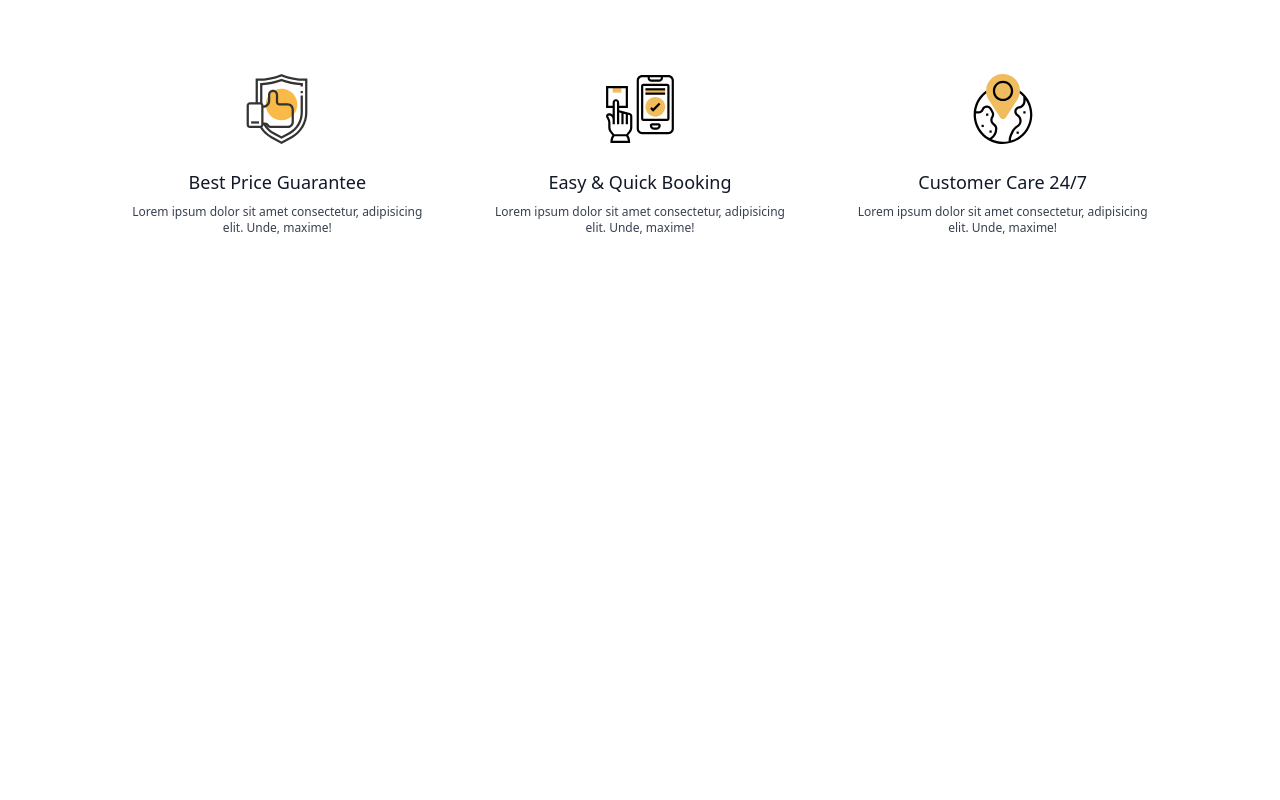
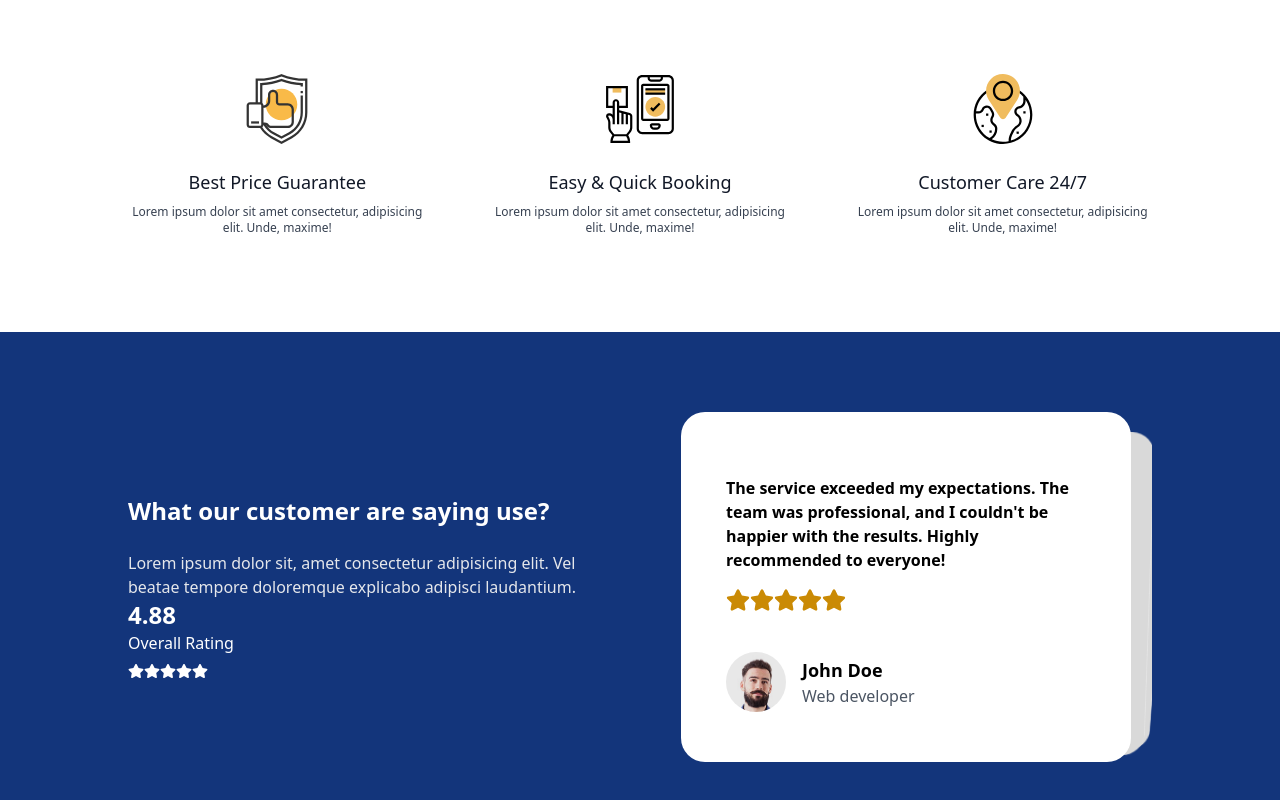
Before and after one commit to Husanjonazamov/naseems-travel-front, a Next.js app: page / in a window 1280 px wide. Shown: the part 2498-3298 px from the top of the page. Before the commit the page ends 2830 px from the top, so only its background shows below. Built offline with nearby package versions, Linux system fonts and the light colour scheme.

Commit message:
New g4f version: 0.5.8.0 (current: 0.3.9.7) | pip install -U g4f

```diff
--- a/app/page.tsx
+++ b/app/page.tsx
@@ -10,6 +10,7 @@
 import Destination from '@/components/Home/Destination/Destination';
 import Hotel from '@/components/Home/Hotel/Hotel';
 import WhyChoose from '@/components/Home/WhyChoose/WhyChoose';
+import Reviews from '@/components/Home/Reviews/Reviews';
 
 
 export default function Home() {
@@ -20,6 +21,7 @@
       <Destination />
       <Hotel />
       <WhyChoose />
+      <Reviews />
     </div>
   )
 }
--- /dev/null
+++ b/components/Home/Reviews/ReviewSlider.tsx
@@ -0,0 +1,61 @@
+import React from 'react'
+import  { Swiper, SwiperSlide } from "swiper/react";
+import "swiper/css";
+import "swiper/css/effect-cards";
+
+import { EffectCards } from "swiper/modules"
+import { reviewData } from '@/data/data';
+import { FaStar } from 'react-icons/fa';
+
+import Image from 'next/image';
+
+
+const ReviewSlider = () => {
+  return (
+    <div>
+        <Swiper
+            effect={"cards"}
+            grabCursor={true}
+            modules={[EffectCards]}
+            className='md:w-[450px] md:h-[350px] w-[90%] h-[300px]'
+        >
+            {reviewData.map((data) => {
+                return (
+                    <SwiperSlide key={data.id} className='bg-white rounded-3xl block'>
+                        <div className='w-[80%] mx-auto mt-16'>
+                            <p className='text-xs sm:text-sm md:text-base font-semibold'>{data.review}</p>
+
+                            <div className='flex items-center mt-4'>
+                                <FaStar className='md:w-6 md:h-6 w-3 h-3 text-yellow-600' />
+                                <FaStar className='md:w-6 md:h-6 w-3 h-3 text-yellow-600' />
+                                <FaStar className='md:w-6 md:h-6 w-3 h-3 text-yellow-600' />
+                                <FaStar className='md:w-6 md:h-6 w-3 h-3 text-yellow-600' />
+                                <FaStar className='md:w-6 md:h-6 w-3 h-3 text-yellow-600' />
+                            </div>
+                            <div className='mt-10'>
+                                <div className='flex items-center space-x-4'>
+                                    <Image
+                                    src={data.image}
+                                    alt="clent"
+                                    width={60}
+                                    height={60}
+                                    className='rounded-full'
+                                    />
+                                    <div>
+                                        <p className='text-sm sm:text-lg font-semibold'>{data.name}</p>
+                                        <p className='text-gray-600 text-sm sm:text-base'>Web developer</p>
+                                    </div>
+                                </div>
+                            </div>
+                        </div>
+                    </SwiperSlide>
+                )
+            })}
+
+
+        </Swiper>
+    </div>
+  )
+}
+
+export default ReviewSlider
--- /dev/null
+++ b/components/Home/Reviews/Reviews.tsx
@@ -0,0 +1,36 @@
+import React from 'react'
+import { FaStar } from 'react-icons/fa'
+import ReviewSlider from './ReviewSlider'
+
+const Reviews = () => {
+  return (
+    <div className='pt-20 pb-20 flex items-center justify-center flex-col bg-[#13357b]'>
+        <div className='w-[80%] mx-auto grid items-center grid-cols-1 lg:grid-cols-2 gap-10'>
+            <div>
+                <h1 className='text-2xl font-semibold text-white'>What our customer are saying use?</h1>
+                <p className='mt-6 text-gray-200'>
+                    Lorem ipsum dolor sit, amet consectetur adipisicing elit. Vel beatae tempore doloremque explicabo adipisci laudantium.
+                </p>
+                <div>
+                    <p className='text-2xl font-bold text-white'>4.88</p>
+                    <p className='text-white mb-2'>Overall Rating</p>
+                    <div className='flex items-center'>
+                        <FaStar className='text-white'/>
+                        <FaStar className='text-white'/>
+                        <FaStar className='text-white'/>
+                        <FaStar className='text-white'/>
+                        <FaStar className='text-white'/>
+                    </div>
+                </div>
+            </div>
+
+            <div className='overflow-hidden'>
+                <ReviewSlider />
+            </div>
+
+        </div>
+    </div>
+  )
+}
+
+export default Reviews
--- a/package.json
+++ b/package.json
@@ -16,7 +16,8 @@
     "react-dom": "^19.0.0",
     "react-icons": "^5.5.0",
     "react-multi-carousel": "^2.8.6",
-    "recharts": "^3.0.2"
+    "recharts": "^3.0.2",
+    "swiper": "^11.2.10"
   },
   "devDependencies": {
     "@tailwindcss/postcss": "^4",
```
Also changed, not shown: 1 other file (tests, documents, lock files or other folders).
